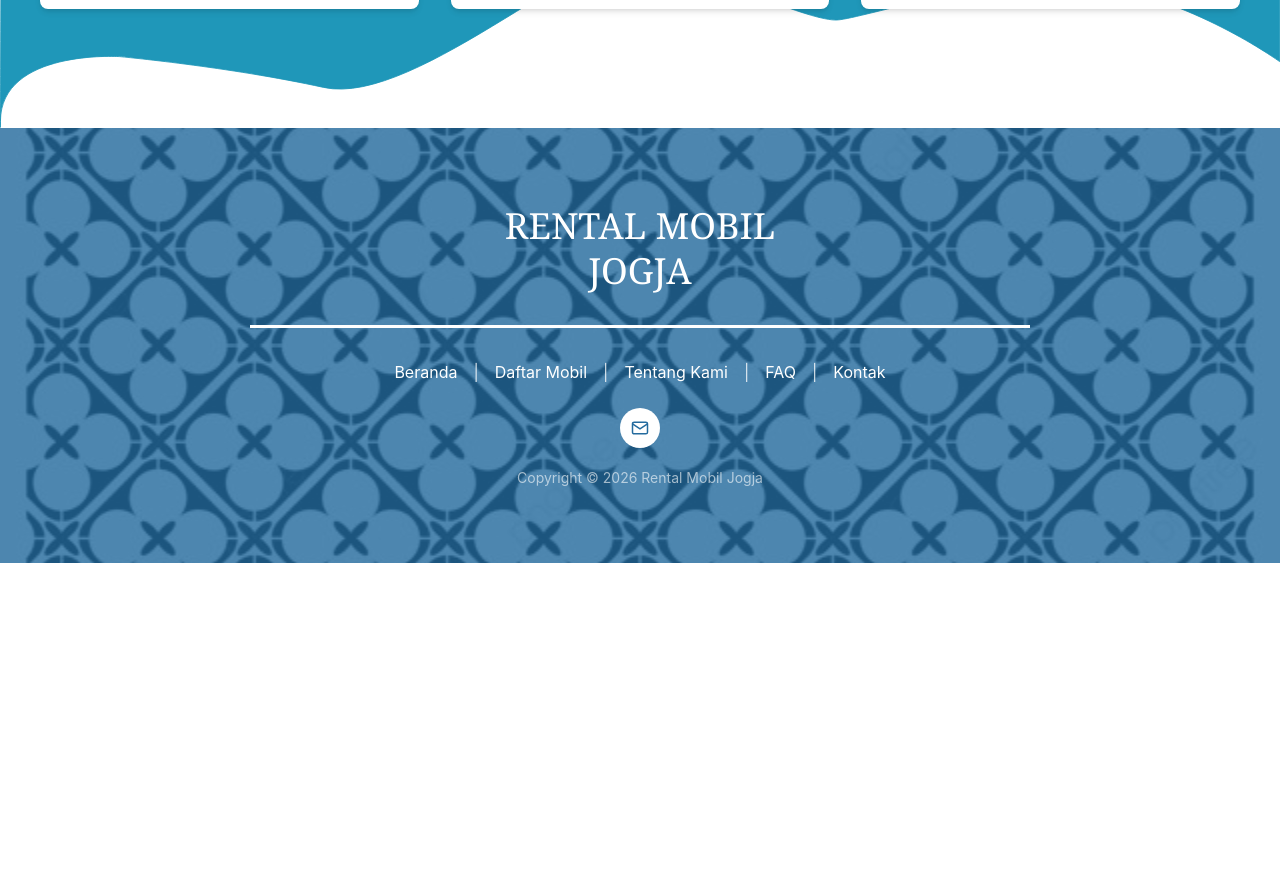
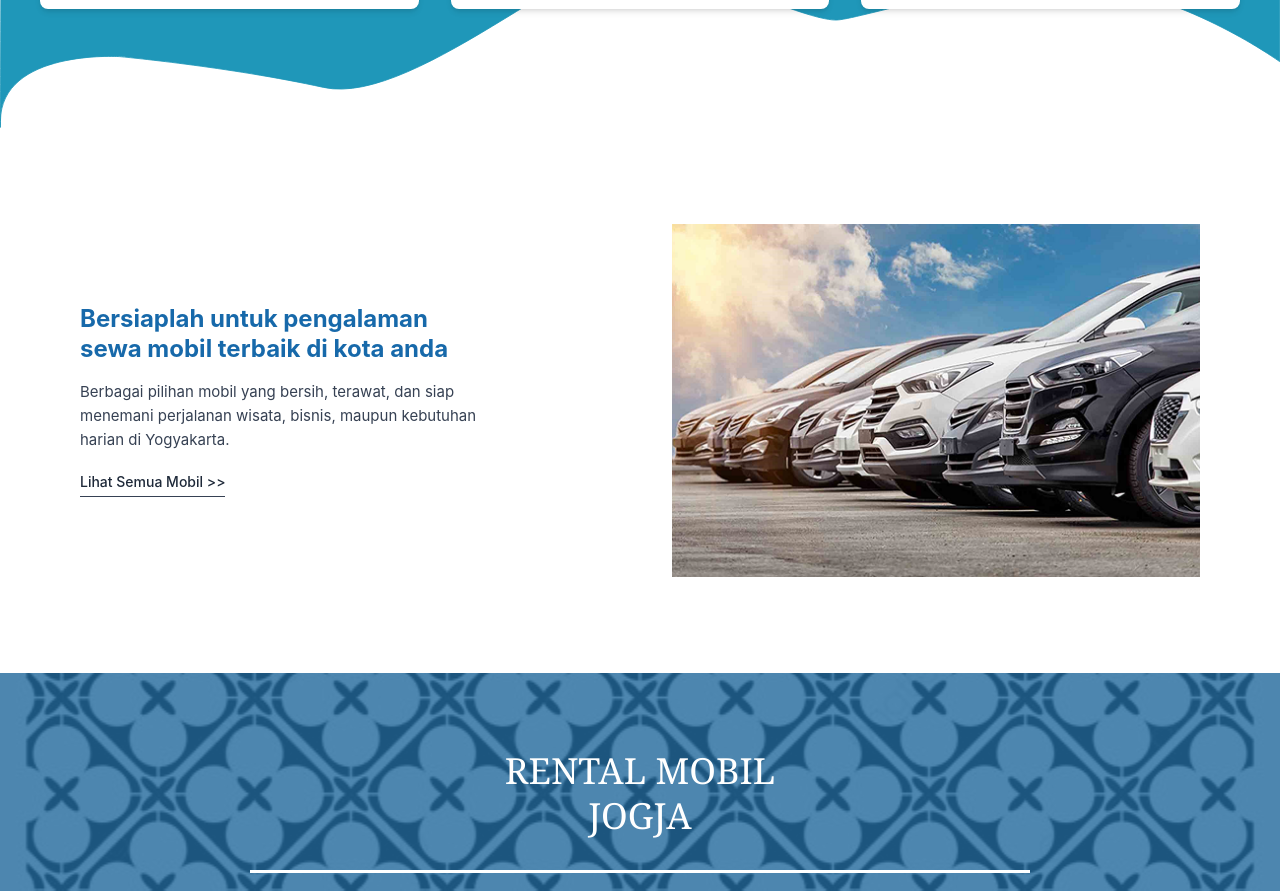
Before and after one commit to maulanaa121/Rental-Mobil-Jogja, a React (Vite) app: page / in a window 1280 px wide. Shown: the part 3160-4051 px from the top of the page. Before the commit the page ends 3723 px from the top, so only its background shows below. Built offline with nearby package versions, Linux system fonts and the light colour scheme.

Commit message:
fix: move pengalaman section n replace to BerandaPage

```diff
--- a/src/components/DaftarMobil/DaftarMobil.jsx
+++ b/src/components/DaftarMobil/DaftarMobil.jsx
@@ -6,7 +6,7 @@ import Keunggulan from '../Beranda/Keunggulan'
 import MobilUnggulan from '../Beranda/MobilUnggulan'
 import Bersiaplah from '../Beranda/Bersiaplah'
 import Testimoni from '../Beranda/Testimoni'
-import Pengalaman from '../Pengalaman/Pengalaman'
+import Pengalaman from '../Beranda/Pengalaman'
 
 const DaftarMobil = () => {
   return (
--- a/src/components/Pages/Beranda.jsx
+++ b/src/components/Pages/Beranda.jsx
@@ -8,6 +8,7 @@ import Keunggulan from "../Beranda/Keunggulan";
 import MobilUnggulan from "../Beranda/MobilUnggulan";
 import Bersiaplah from "../Beranda/Bersiaplah";
 import Testimoni from "../Beranda/Testimoni";
+import Pengalaman from "../Beranda/Pengalaman";
 
 const Beranda = () => {
     return (
@@ -18,6 +19,7 @@ const Beranda = () => {
             <MobilUnggulan/>
             <Bersiaplah/>
             <Testimoni/>
+            <Pengalaman/>
             <Footer/>
         </>
     );
```
Also changed, not shown: src/components/Beranda/Pengalaman.jsx (renamed from src/components/Pengalaman/Pengalaman.jsx).
